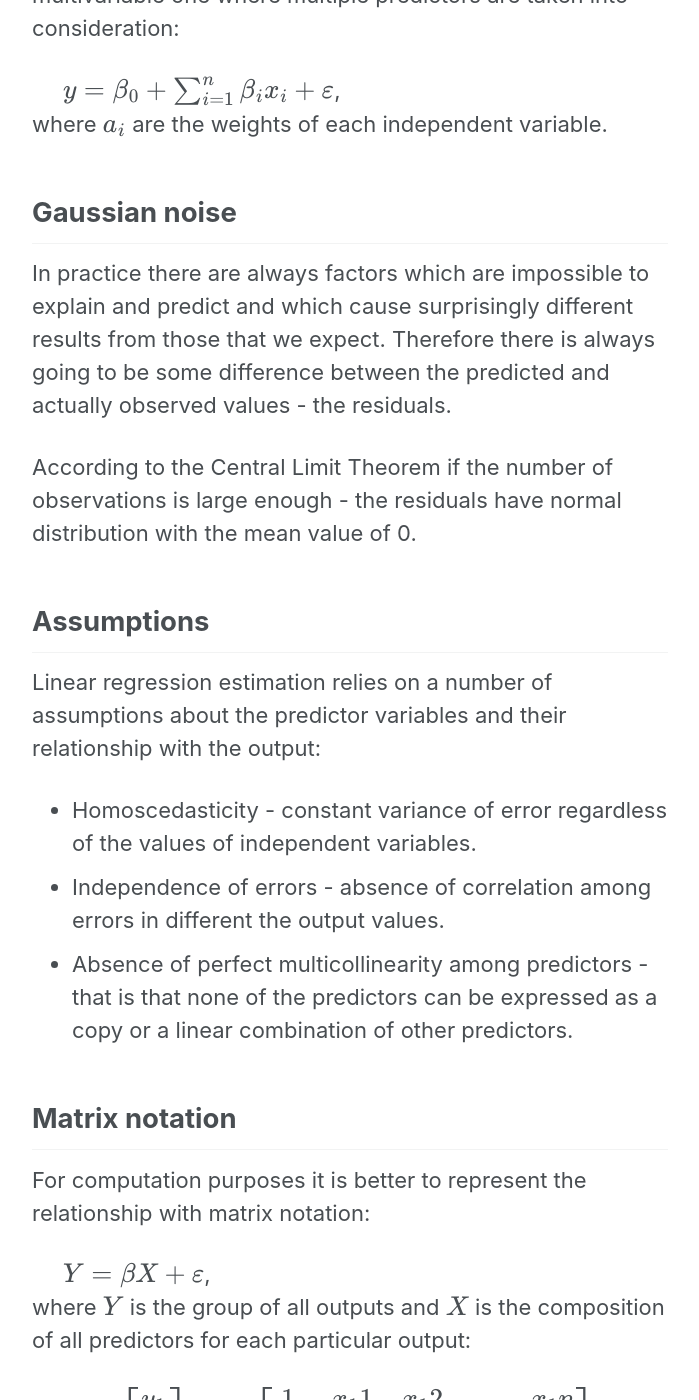
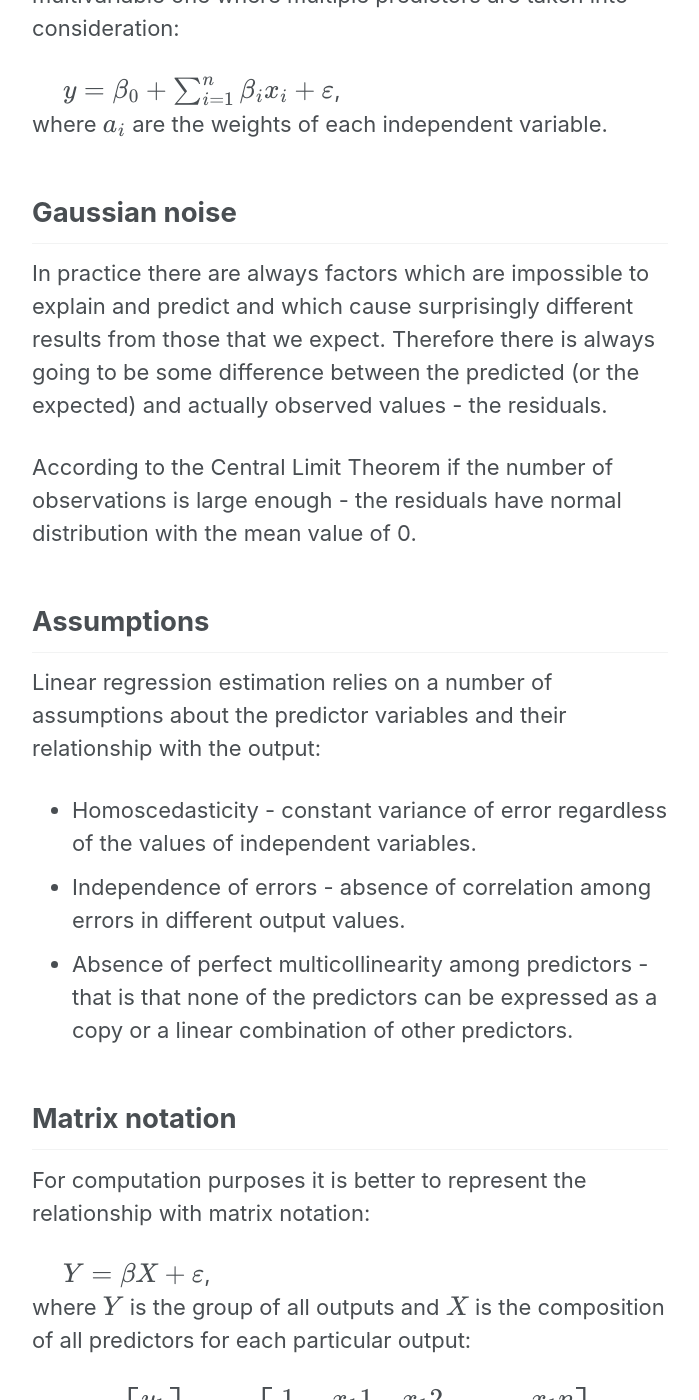
Before and after one commit to vzahorui/vzahorui.github.io, a Jekyll site: the page built from _posts/2019-10-25-linear-regression.md, in a window 1280 px wide and 1400 px high, scrolled down 647 px. Shown: the whole window, without its empty margins (290-989 px from the left). Built offline with Jekyll 4.4.1, drawn with Linux system fonts in a browser that asks for light colours; cached includes are drawn as plain includes; nearby versions of some CDN libraries; formulas are drawn with MathJax 3.

Commit message:
some fix1

```diff
--- a/_posts/2019-10-25-linear-regression.md
+++ b/_posts/2019-10-25-linear-regression.md
@@ -22,7 +22,7 @@ where $a_i$ are the weights of each independent variable.
 
 ## Gaussian noise
 
-In practice there are always factors which are impossible to explain and predict and which cause surprisingly different results from those that we expect. Therefore there is always going to be some difference between the predicted and actually observed values - the residuals.
+In practice there are always factors which are impossible to explain and predict and which cause surprisingly different results from those that we expect. Therefore there is always going to be some difference between the predicted (or the expected) and actually observed values - the residuals.
 
 According to the Central Limit Theorem if the number of observations is large enough - the residuals have normal distribution with the mean value of 0.
 
```
Also changed, not shown: other parts of _posts/2019-10-25-linear-regression.md (+2 -2 lines), _posts/2019-10-15-gradient-descent.md (+1 -1 lines).
